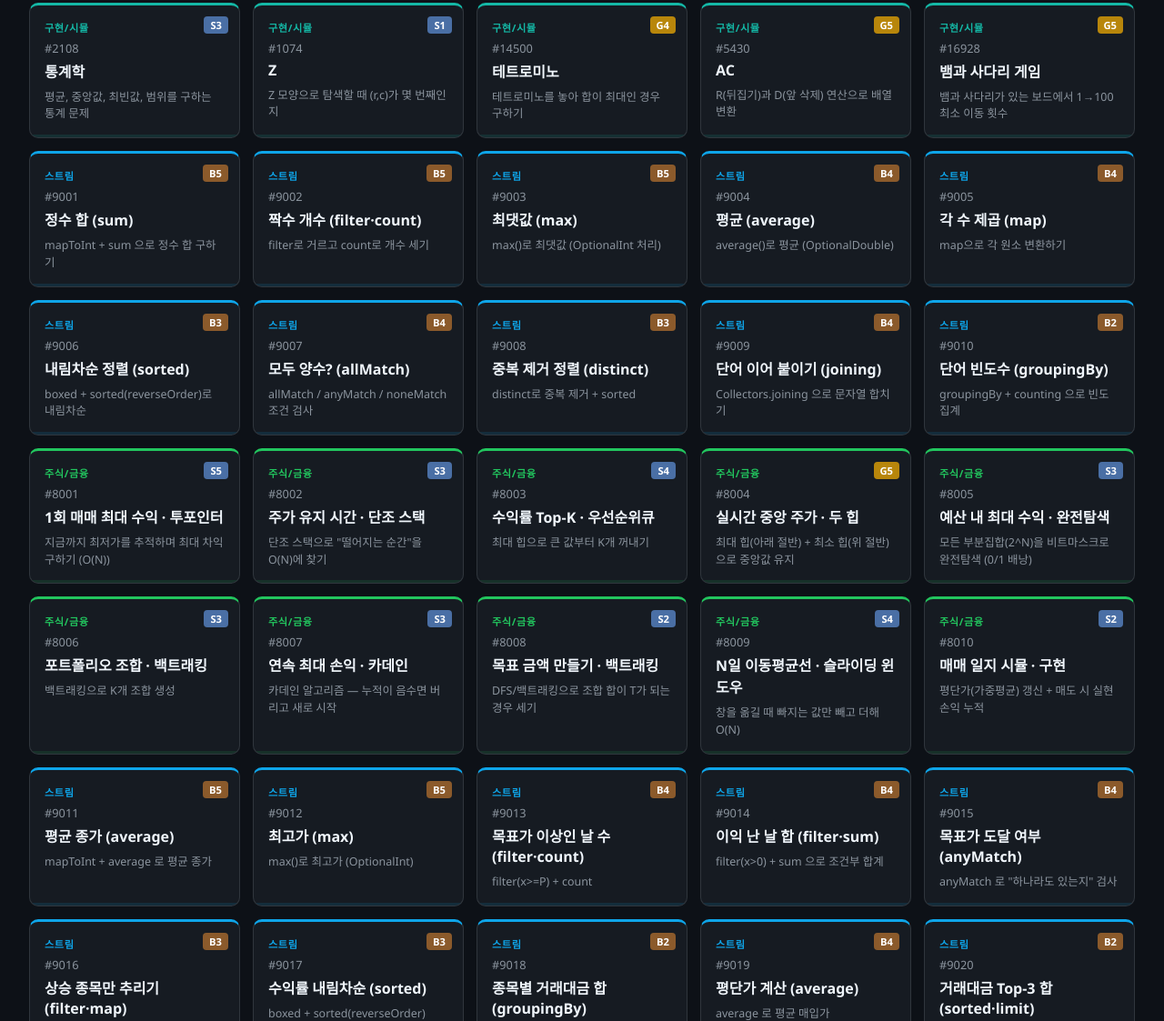
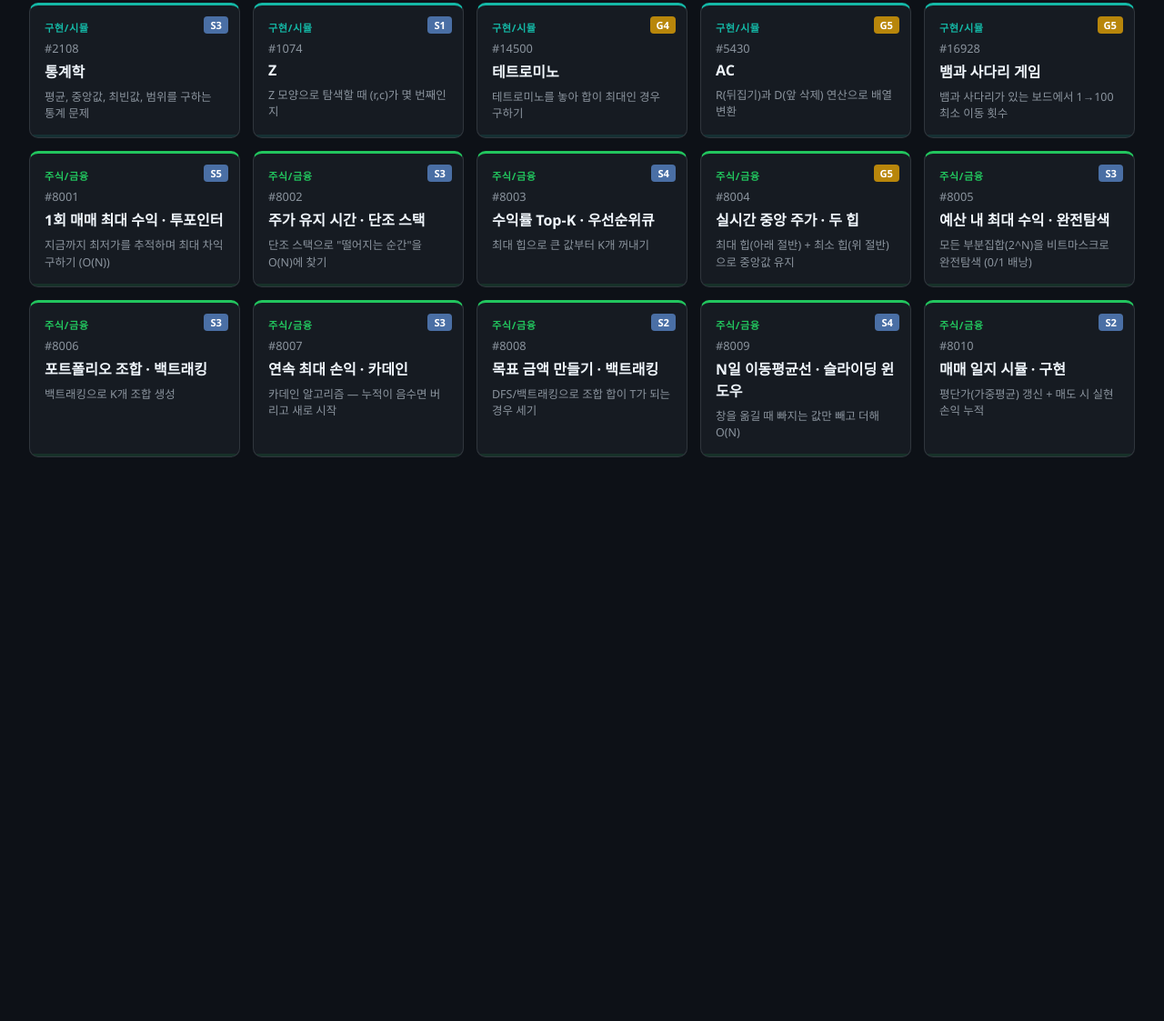
Before and after one commit to bsc1154/algol, a plain HTML site: page index.html in a window 1280 px wide. Shown: the part 1177-2300 px from the top of the page at 91% size. After the commit the page ends 1704 px from the top, so only its background shows below. Drawn offline with nearby package versions, Linux system fonts and the light colour scheme.

Commit message:
Hide 스트림 problems from 전체 tab

```diff
--- a/index.html
+++ b/index.html
@@ -2953,7 +2953,7 @@ function diffColor(diff) {
 
 function renderCards(type) {
   const grid = document.getElementById('grid');
-  const filtered = type === '전체' ? problems : problems.filter(p => p.type === type);
+  const filtered = type === '전체' ? problems.filter(p => p.type !== '스트림') : problems.filter(p => p.type === type);
   grid.innerHTML = filtered.map(p => `
     <div class="card" data-id="${p.id}" style="border-top:3px solid ${TYPE_COLOR[p.type]}">
       <div class="card-bar" style="background:${TYPE_COLOR[p.type]}22"></div>
```
